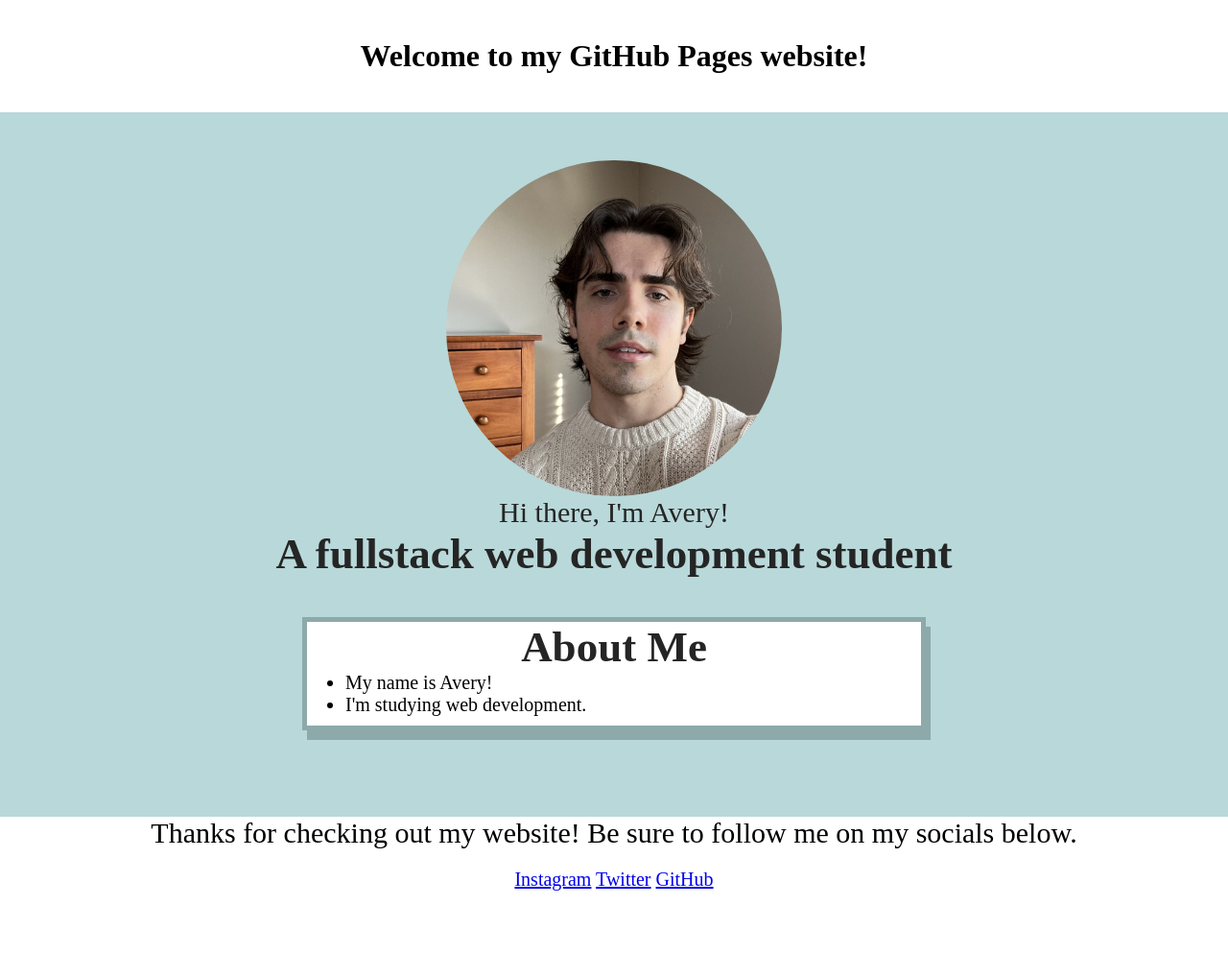
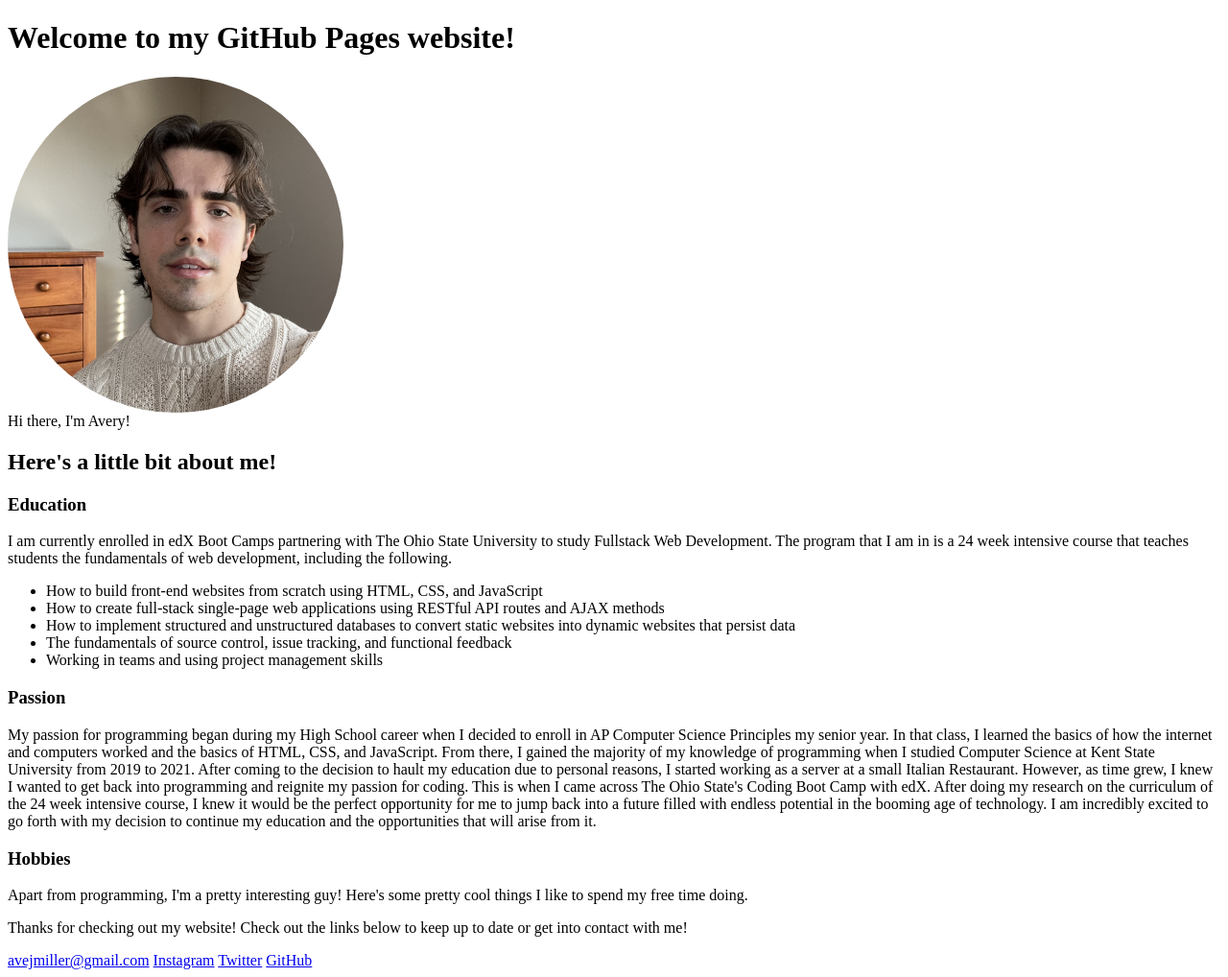
Before and after one commit to averyjmiller/averyjmiller.github.io, a plain HTML site: page index.html in a window 1280 px wide. Shown: the whole page at 96% size. Before the commit the page ends 948 px from the top, so only its background shows below. Drawn offline with Linux system fonts and the light colour scheme.

Commit message:
Removed most of the CSS code to focus on the HTML structure, added an about-me class with different sub-sections, added email to socials section

```diff
--- a/assets/style.css
+++ b/assets/style.css
@@ -1,63 +1,6 @@
-* {
-    margin: 0;
-    padding: 0;
-}
-
-main {
-    background-color: rgb(185, 216, 217);
-    color: rgb(37, 37, 37);
-    font-size: 30px;
-    padding-top: 50px;
-    padding-bottom: 50px;
-}
-
-header,
-footer {
-    background-color: white;
-}
-
-h1 {
-    text-align: center;
-    padding-top: 40px;
-    padding-bottom: 40px;
-}
-
-h2 {
-    text-align: center;
-}
-
 img {
     display: block;
     height: 350px;
     width: 350px;
-    margin-left: auto;
-    margin-right: auto;
     border-radius: 50%;
 }
-
-ul {
-    padding-left: 40px;
-    padding-bottom: 10px;
-    font-size: 20px;
-    color: rgb(0, 0, 0)
-}
-
-p {
-    text-align: center;
-    font-size: 30px;
-  }
-
-.socials {
-    text-align: center;
-    font-size: 20px;
-    padding-top: 20px;
-    padding-bottom: 20px;
-}
-
-.card {
-  width: 50%;
-  margin: 40px auto;
-  border: 5px solid rgb(141, 169, 170);
-  box-shadow: 5px 10px rgb(141, 169, 170);
-  background-color: white;
-}
--- a/index.html
+++ b/index.html
@@ -1,5 +1,6 @@
 <!DOCTYPE html>
 <html lang="en">
+
     <head>
         <meta charset="UTF-8" />
         <meta http-equiv="X-UA-Compatible" content="IE=edge" />
@@ -7,29 +8,68 @@
         <link rel="stylesheet" href="./assets/style.css">
         <title>averyjmiller.github.io</title>
     </head>
+
     <body>
-        <header id="top">
+
+        <header>
             <h1>Welcome to my GitHub Pages website!</h1>
         </header>
+
         <main>
-            <img src="./assets/pfp.jpg" alt="Profile image of Avery Miller." />
-            <p>Hi there, I'm Avery!</p>
-            <h2>A fullstack web development student</h2>
-            <section class="card" id="about-me">
-                <h2>About Me</h2>
+
+            <section class="container" id="intro">
+                <img src="./assets/pfp.jpg" alt="Avery Miller" />
+                Hi there, I'm Avery!
+            </section>
+
+            <section class="about-me" id="education">
+                <h2>Here's a little bit about me!</h2>
+                <h3>Education</h3>
+                <p>I am currently enrolled in edX Boot Camps partnering with The Ohio State University to study Fullstack Web Development.
+                    The program that I am in is a 24 week intensive course that teaches students the fundamentals of web development,
+                    including the following.
+                </p>
                 <ul>
-                    <li>My name is Avery!</li>
-                    <li>I'm studying web development.</li>
+                    <li>How to build front-end websites from scratch using HTML, CSS, and JavaScript</li>
+                    <li>How to create full-stack single-page web applications using RESTful API routes and AJAX methods</li>
+                    <li>How to implement structured and unstructured databases to convert static websites into dynamic websites that persist data</li>
+                    <li>The fundamentals of source control, issue tracking, and functional feedback</li>
+                    <li>Working in teams and using project management skills</li>
                 </ul>
             </section>
+
+            <section class="about-me" id="passion">
+                <h3>Passion</h3>
+                <p>My passion for programming began during my High School career when I decided to enroll in AP Computer Science Principles my senior year.
+                    In that class, I learned the basics of how the internet and computers worked and the basics of HTML, CSS, and JavaScript. From there, I gained
+                    the majority of my knowledge of programming when I studied Computer Science at Kent State University from 2019 to 2021. After coming to the decision to hault
+                    my education due to personal reasons, I started working as a server at a small Italian Restaurant. However, as time grew, I knew I wanted to get back
+                    into programming and reignite my passion for coding. This is when I came across The Ohio State's Coding Boot Camp with edX. After doing my research
+                    on the curriculum of the 24 week intensive course, I knew it would be the perfect opportunity for me to jump back into a future filled with endless
+                    potential in the booming age of technology. I am incredibly excited to go forth with my decision to continue my education and the opportunities that
+                    will arise from it.
+                </p>
+            </section>
+
+            <section class="about-me" id="hobbies">
+                <h3>Hobbies</h3>
+                <p>Apart from programming, I'm a pretty interesting guy! Here's some pretty cool things I like to spend my free time doing.</p>
+            </section>
+
         </main>
+
         <footer>
-            <p>Thanks for checking out my website! Be sure to follow me on my socials below.</p>
-            <section class="socials">
+            <p>Thanks for checking out my website! Check out the links below to keep up to date or get into contact with me!</p>
+
+            <section id="socials">
+                <a href="mailto:avejmiller@gmail.com">avejmiller@gmail.com</a>
                 <a href="https://www.instagram.com/avejmiller">Instagram</a>
                 <a href="https://twitter.com/avejmiller">Twitter</a>
                 <a href="https://github.com/averyjmiller">GitHub</a>
             </section>
+
         </footer>
+
     </body>
+
 </html>
```
